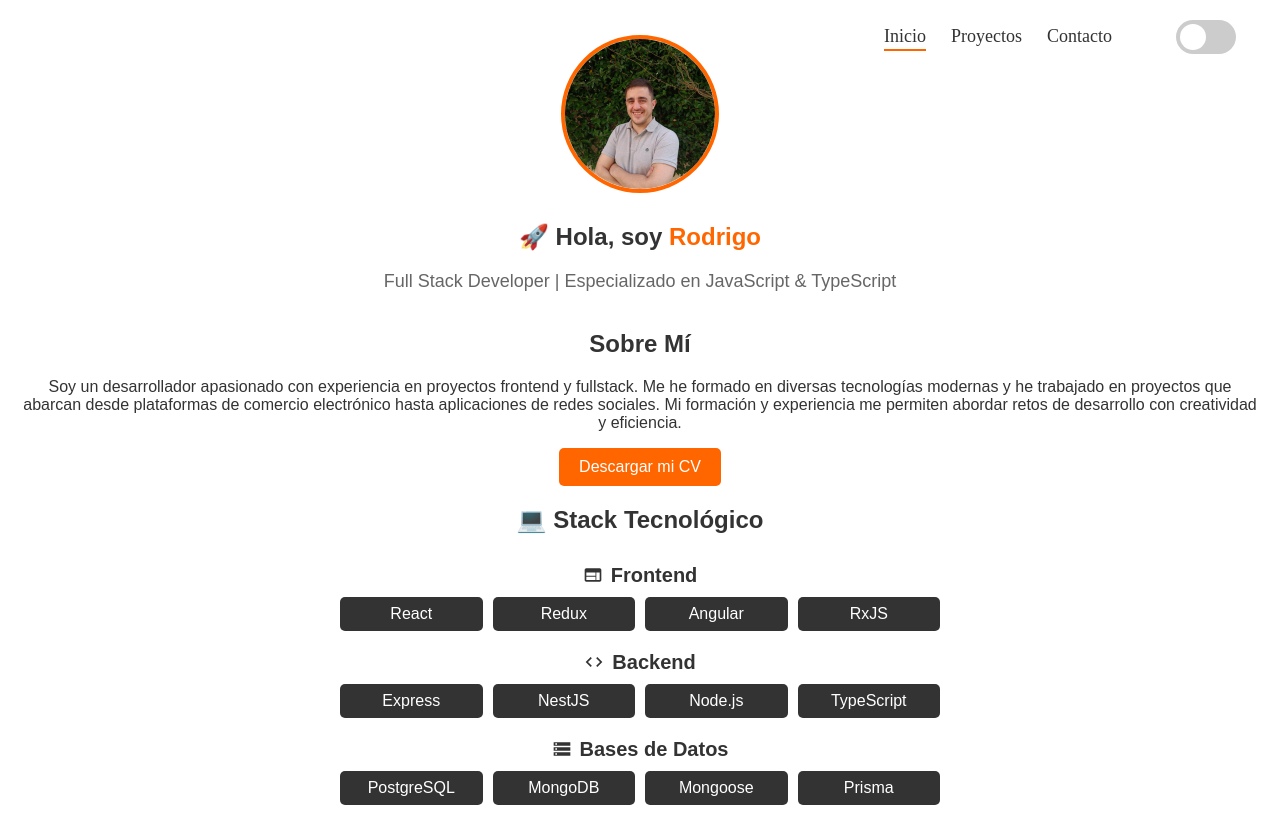
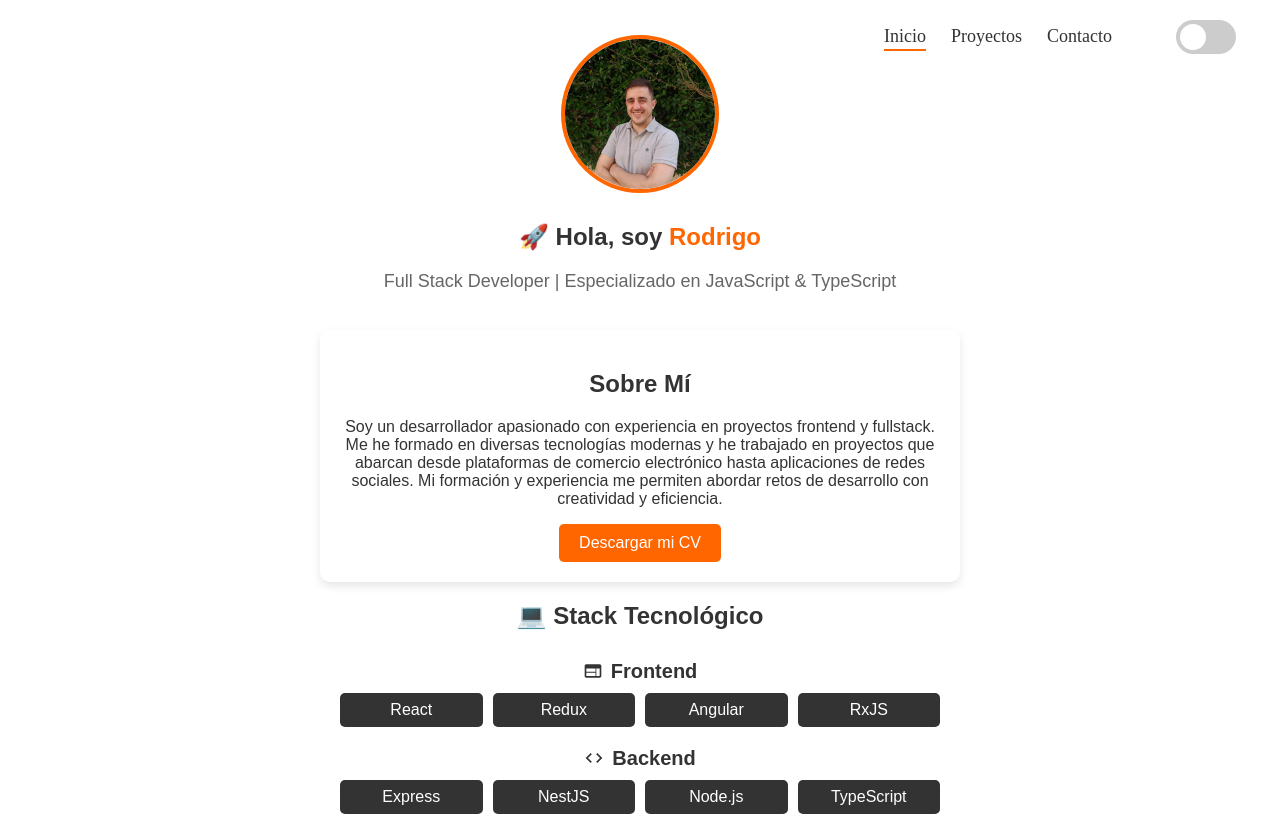
Before and after one commit to Matorry/Portfolio, a React (Vite) app: page / in a window 1280 px wide. Shown: the top 816 px of the page. Built offline with nearby package versions, Linux system fonts and the light colour scheme.

Commit message:
Add stiles to home component

```diff
--- a/src/pages/Contact.tsx
+++ b/src/pages/Contact.tsx
@@ -1,8 +1,7 @@
-// Contact.tsx
 import { motion } from "framer-motion";
 import { ChangeEvent, FormEvent, useState } from "react";
 import { FaComment, FaEnvelope, FaPaperPlane, FaUser } from "react-icons/fa";
-import { ContactData, sendContact } from "../services/nodemailerService"; // Ajusta la ruta según tu estructura
+import { ContactData, sendContact } from "../services/nodemailerService";
 import "./Contact.css";
 
 interface FormData {
--- a/src/pages/Home.css
+++ b/src/pages/Home.css
@@ -56,6 +56,16 @@
   margin: auto;
 }
 
+.about-me {
+  max-width: 600px;
+  margin: 10px auto;
+  text-align: center;
+  padding: 20px;
+  background-color: var(--card-bg, #f9f9f9);
+  border-radius: 10px;
+  box-shadow: 0px 4px 10px rgba(0, 0, 0, 0.1);
+}
+
 .tech-card {
   background-color: #333;
   color: white;
```
